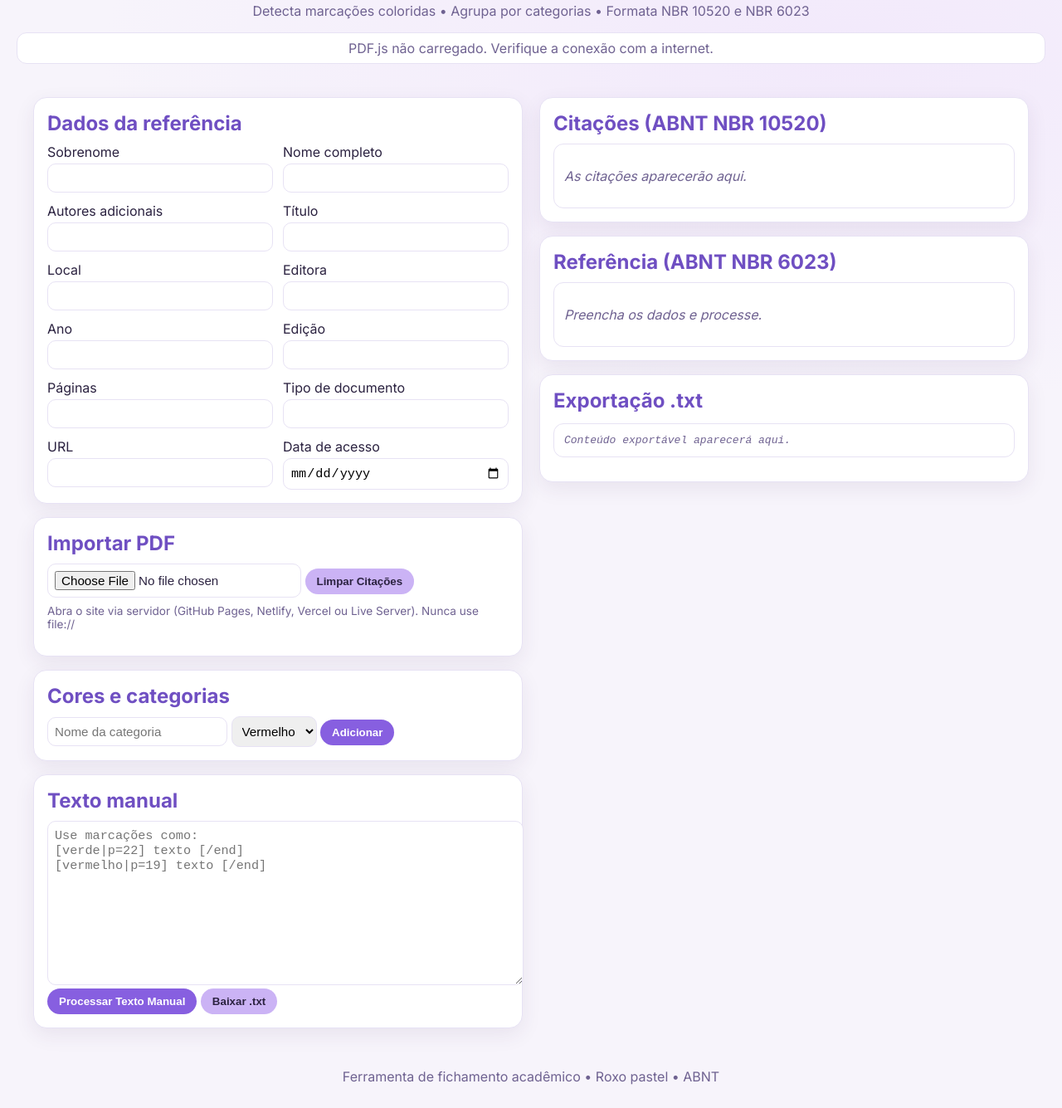
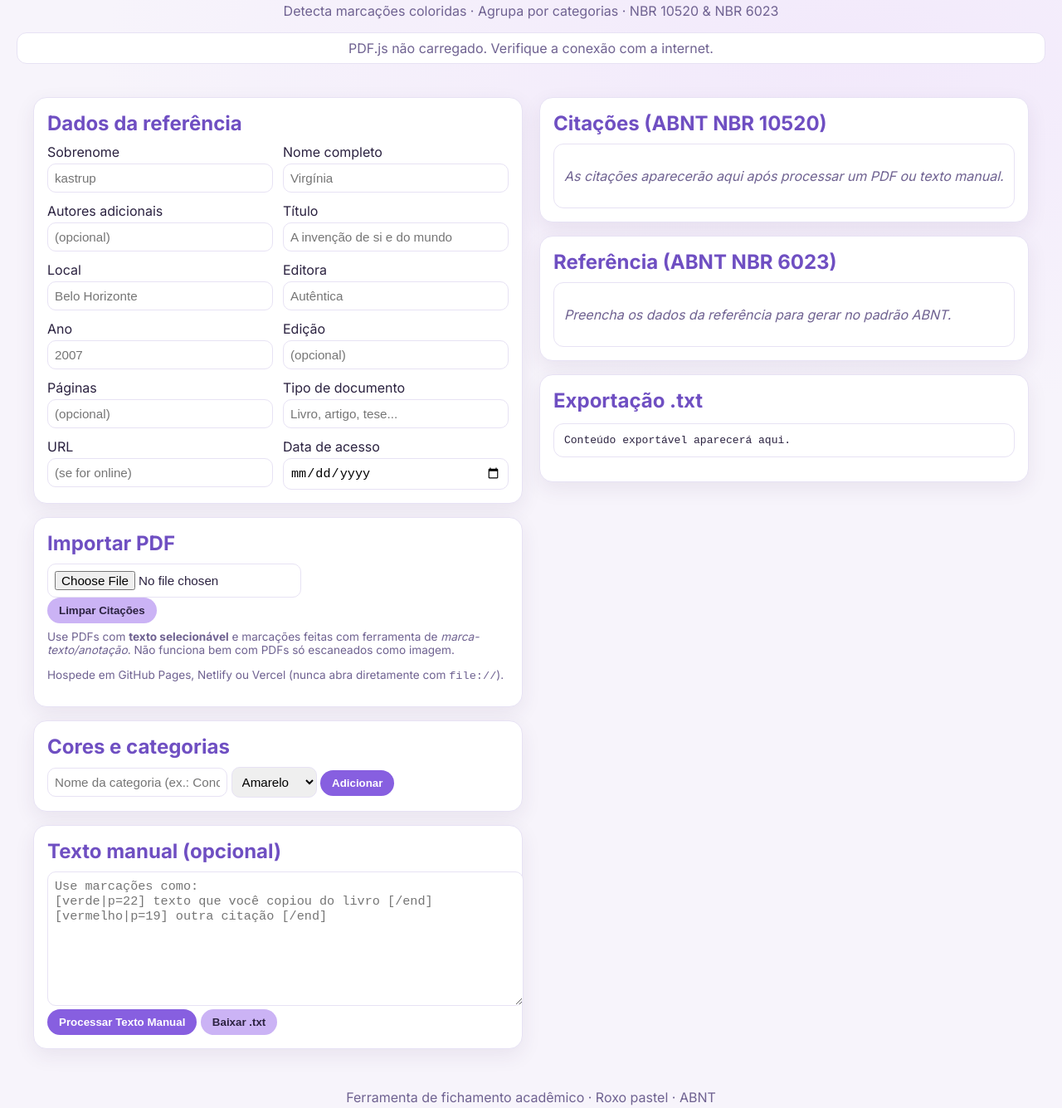
Before and after one commit to hevellyntayspesquisa-ai/fich, a plain HTML site: page index.html in a window 1280 px wide. Shown: the part 72-1407 px from the top of the page at 83% size. Drawn offline with Linux system fonts and the light colour scheme; a script that the page names is missing.

Commit message:
Refactor index.html for better structure and accessibility
Updated the HTML structure and improved accessibility features.

```diff
--- a/index.html
+++ b/index.html
@@ -2,76 +2,132 @@
 <html lang="pt-BR">
 <head>
   <meta charset="UTF-8" />
-  <meta name="viewport" content="width=device-width, initial-scale=1.0"/>
+  <meta name="viewport" content="width=device-width, initial-scale=1.0" />
   <title>Fichamento ABNT Automatizado</title>
 
   <!-- Fonte -->
   <link href="https://fonts.googleapis.com/css2?family=Inter:wght@400;600;700&display=swap" rel="stylesheet">
 
   <!-- CSS -->
-  <link rel="stylesheet" href="styles.css">
+  <link rel="stylesheet" href="styles.css" />
 </head>
 <body>
   <header class="app-header">
     <h1>Fichamento ABNT Automatizado</h1>
-    <p class="subtitle">Detecta marcações coloridas • Agrupa por categorias • Formata NBR 10520 e NBR 6023</p>
+    <p class="subtitle">
+      Detecta marcações coloridas &middot; Agrupa por categorias &middot; NBR 10520 &amp; NBR 6023
+    </p>
     <div id="statusBar" class="status-bar">Aguardando arquivo ou texto…</div>
   </header>
 
   <main class="app-container">
     <!-- Painel Esquerdo -->
     <section class="panel panel-left">
+      <!-- Dados da referência -->
       <div class="card">
         <h2>Dados da referência</h2>
-        <form id="refForm" class="form-grid">
-          <div class="form-row"><label>Sobrenome</label><input id="sobrenome" type="text"></div>
-          <div class="form-row"><label>Nome completo</label><input id="nome" type="text"></div>
-          <div class="form-row"><label>Autores adicionais</label><input id="autoresAdicionais" type="text"></div>
-          <div class="form-row"><label>Título</label><input id="titulo" type="text"></div>
-          <div class="form-row"><label>Local</label><input id="local" type="text"></div>
-          <div class="form-row"><label>Editora</label><input id="editora" type="text"></div>
-          <div class="form-row"><label>Ano</label><input id="ano" type="text"></div>
-          <div class="form-row"><label>Edição</label><input id="edicao" type="text"></div>
-          <div class="form-row"><label>Páginas</label><input id="paginas" type="text"></div>
-          <div class="form-row"><label>Tipo de documento</label><input id="tipoDoc" type="text"></div>
-          <div class="form-row"><label>URL</label><input id="url" type="url"></div>
-          <div class="form-row"><label>Data de acesso</label><input id="dataAcesso" type="date"></div>
+        <form id="refForm" class="form-grid" onsubmit="return false;">
+          <div class="form-row">
+            <label for="sobrenome">Sobrenome</label>
+            <input id="sobrenome" type="text" placeholder="kastrup" />
+          </div>
+          <div class="form-row">
+            <label for="nome">Nome completo</label>
+            <input id="nome" type="text" placeholder="Virgínia" />
+          </div>
+          <div class="form-row">
+            <label for="autoresAdicionais">Autores adicionais</label>
+            <input id="autoresAdicionais" type="text" placeholder="(opcional)" />
+          </div>
+          <div class="form-row">
+            <label for="titulo">Título</label>
+            <input id="titulo" type="text" placeholder="A invenção de si e do mundo" />
+          </div>
+          <div class="form-row">
+            <label for="local">Local</label>
+            <input id="local" type="text" placeholder="Belo Horizonte" />
+          </div>
+          <div class="form-row">
+            <label for="editora">Editora</label>
+            <input id="editora" type="text" placeholder="Autêntica" />
+          </div>
+          <div class="form-row">
+            <label for="ano">Ano</label>
+            <input id="ano" type="text" placeholder="2007" />
+          </div>
+          <div class="form-row">
+            <label for="edicao">Edição</label>
+            <input id="edicao" type="text" placeholder="(opcional)" />
+          </div>
+          <div class="form-row">
+            <label for="paginas">Páginas</label>
+            <input id="paginas" type="text" placeholder="(opcional)" />
+          </div>
+          <div class="form-row">
+            <label for="tipoDoc">Tipo de documento</label>
+            <input id="tipoDoc" type="text" placeholder="Livro, artigo, tese..." />
+          </div>
+          <div class="form-row">
+            <label for="url">URL</label>
+            <input id="url" type="url" placeholder="(se for online)" />
+          </div>
+          <div class="form-row">
+            <label for="dataAcesso">Data de acesso</label>
+            <input id="dataAcesso" type="date" />
+          </div>
         </form>
       </div>
 
+      <!-- Importar PDF -->
       <div class="card">
         <h2>Importar PDF</h2>
-        <input type="file" id="pdfFileInput" accept=".pdf">
-        <button id="clearImportedBtn" class="btn">Limpar Citações</button>
-        <p class="help-text">Abra o site via servidor (GitHub Pages, Netlify, Vercel ou Live Server). Nunca use file://</p>
+        <input type="file" id="pdfFileInput" accept=".pdf" />
+        <div class="actions-row">
+          <button id="clearImportedBtn" class="btn secondary">Limpar Citações</button>
+        </div>
+        <p class="help-text">
+          Use PDFs com <strong>texto selecionável</strong> e marcações feitas com ferramenta de
+          <em>marca-texto/anotação</em>. Não funciona bem com PDFs só escaneados como imagem.
+        </p>
+        <p class="help-text">
+          Hospede em GitHub Pages, Netlify ou Vercel (nunca abra diretamente com <code>file://</code>).
+        </p>
       </div>
 
+      <!-- Cores e categorias -->
       <div class="card">
         <h2>Cores e categorias</h2>
         <div class="category-maker">
-          <input id="catName" type="text" placeholder="Nome da categoria">
+          <input id="catName" type="text" placeholder="Nome da categoria (ex.: Conceitos centrais)" />
           <select id="catColor">
+            <option value="amarelo">Amarelo</option>
+            <option value="verde">Verde</option>
             <option value="vermelho">Vermelho</option>
             <option value="azul">Azul</option>
-            <option value="verde">Verde</option>
             <option value="roxo">Roxo</option>
             <option value="laranja">Laranja</option>
             <option value="rosa">Rosa</option>
-            <option value="amarelo">Amarelo</option>
+            <option value="ciano">Ciano</option>
+            <option value="cinza">Cinza</option>
           </select>
           <button id="addCategory" class="btn primary">Adicionar</button>
         </div>
         <ul id="categoryList" class="category-list"></ul>
       </div>
 
+      <!-- Texto manual (opcional) -->
       <div class="card">
-        <h2>Texto manual</h2>
-        <textarea id="manualText" rows="10" placeholder="Use marcações como:
-[verde|p=22] texto [/end]
-[vermelho|p=19] texto [/end]"></textarea>
-        <div class="actions">
+        <h2>Texto manual (opcional)</h2>
+        <textarea
+          id="manualText"
+          rows="8"
+          placeholder="Use marcações como:
+[verde|p=22] texto que você copiou do livro [/end]
+[vermelho|p=19] outra citação [/end]"
+        ></textarea>
+        <div class="actions-row">
           <button id="processBtn" class="btn primary">Processar Texto Manual</button>
-          <button id="downloadTxtBtn" class="btn">Baixar .txt</button>
+          <button id="downloadTxtBtn" class="btn secondary">Baixar .txt</button>
         </div>
       </div>
     </section>
@@ -81,37 +137,36 @@
       <div class="card">
         <h2>Citações (ABNT NBR 10520)</h2>
         <div id="outputArea" class="output-area">
-          <p class="placeholder">As citações aparecerão aqui.</p>
+          <p class="placeholder">As citações aparecerão aqui após processar um PDF ou texto manual.</p>
         </div>
       </div>
+
       <div class="card">
         <h2>Referência (ABNT NBR 6023)</h2>
-        <div id="refOutput" class="ref-output"><p class="placeholder">Preencha os dados e processe.</p></div>
+        <div id="refOutput" class="ref-output">
+          <p class="placeholder">Preencha os dados da referência para gerar no padrão ABNT.</p>
+        </div>
       </div>
+
       <div class="card">
         <h2>Exportação .txt</h2>
-        <pre id="txtPreview" class="txt-preview placeholder">Conteúdo exportável aparecerá aqui.</pre>
+        <pre id="txtPreview" class="txt-preview">Conteúdo exportável aparecerá aqui.</pre>
       </div>
     </section>
   </main>
 
   <footer class="app-footer">
-    <p>Ferramenta de fichamento acadêmico • Roxo pastel • ABNT</p>
+    <p>Ferramenta de fichamento acadêmico &middot; Roxo pastel &middot; ABNT</p>
   </footer>
 
-  <!-- PDF.js compacto da CDN -->
-  <script defer src="https://cdnjs.cloudflare.com/ajax/libs/pdf.js/3.11.97/pdf.min.js"></script>
-  <script defer>
-    document.addEventListener("DOMContentLoaded", () => {
-      if (typeof pdfjsLib !== "undefined") {
-        pdfjsLib.GlobalWorkerOptions.workerSrc =
-          "https://cdnjs.cloudflare.com/ajax/libs/pdf.js/3.11.97/pdf.worker.min.js";
-      }
-    });
+  <!-- PDF.js via CDN -->
+  <script src="https://cdnjs.cloudflare.com/ajax/libs/pdf.js/3.11.174/pdf.min.js"></script>
+  <script>
+    pdfjsLib.GlobalWorkerOptions.workerSrc =
+      "https://cdnjs.cloudflare.com/ajax/libs/pdf.js/3.11.174/pdf.worker.min.js";
   </script>
 
-  <!-- Seu script principal -->
-  <script defer src="script.js"></script>
-
+  <!-- Script principal -->
+  <script src="script.js"></script>
 </body>
 </html>
```
